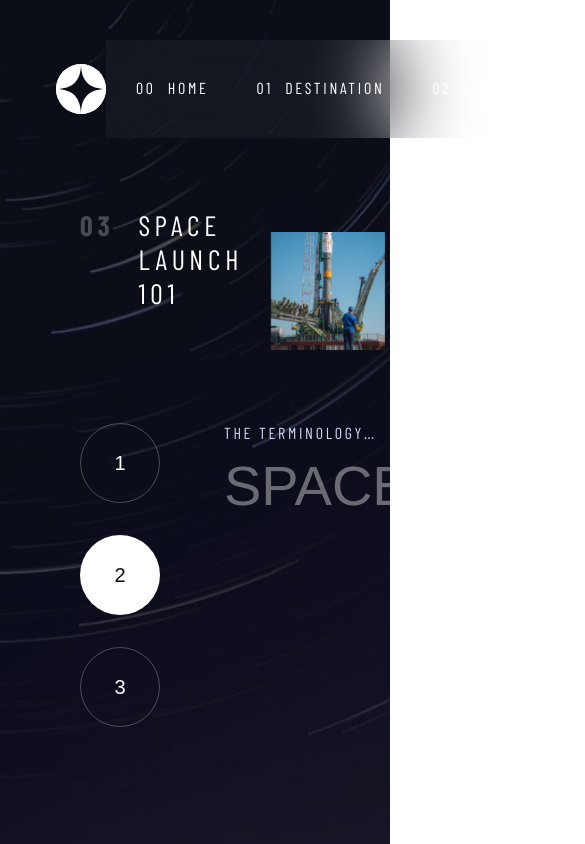
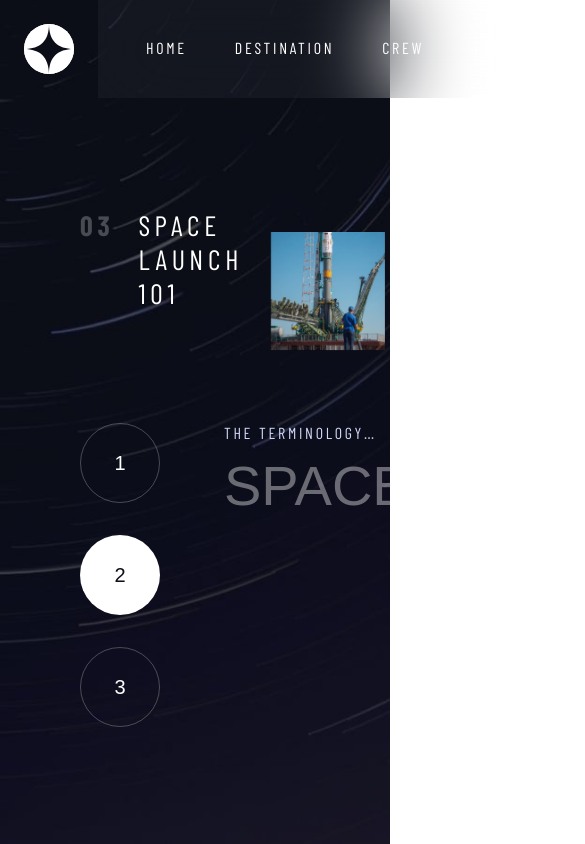
Before and after one commit to aleksandr-efimenko/space-tourism, a Next.js app: page /technology in a window 390 px wide. Shown: the top 844 px of the page, 585 px wide, since content can reach past the window. Built offline with nearby package versions, Linux system fonts and the light colour scheme; a web font is replaced by a local one.

Commit message:
Adjust main menu for tablet

```diff
--- a/src/components/Layout.tsx
+++ b/src/components/Layout.tsx
@@ -5,7 +5,7 @@ import { useRouter } from 'next/router'
 import { BackgroundImage } from '@/components/BackgroundImage'
 import { websiteStructure } from '@/data/websiteStructure'
 import { bellefair, barlowCondensed, barlow } from '@/styles/fonts'
-import { MainMenu } from '@/components/MainMenu'
+import { MainMenuDesktop } from '@/components/MainMenuDesktop'
 
 export function Layout({ children }: { children: React.ReactNode }) {
   const router = useRouter()
@@ -16,12 +16,18 @@ export function Layout({ children }: { children: React.ReactNode }) {
 
   return (
     <div className={`${bellefair.variable} ${barlowCondensed.variable} ${barlow.variable} text-white`}>
-      <header className='absolute top-10 pl-14 flex items-center justify-between w-full'>
-        <Link href='/' className='rounded-full bg-white h-fit min-w-fit'>
+      <header
+        className='absolute w-full flex items-center justify-between
+                    lg:top-10 lg:pl-14'
+      >
+        <Link href='/' className='rounded-full bg-white h-fit min-w-fit m-6 lg:m-0'>
           <Image src={logo} alt='logo' width={50} height={50} />
         </Link>
-        <hr className='relative left-[2.3%] z-10 opacity-25 bg-white h-[1px] w-full' />
-        <MainMenu />
+        <hr
+          className='hidden w-full relative left-[2.3%] z-10 opacity-25 bg-white h-[1px]
+                    lg:block'
+        />
+        <MainMenuDesktop />
       </header>
       <main className=''>{children}</main>
       <BackgroundImage backgroundImage={backgroundImage} alt='background image' />
--- a/src/components/MainMenu.tsx
+++ b/src/components/MainMenuDesktop.tsx
@@ -3,7 +3,7 @@ import { websiteStructure } from '@/data/websiteStructure'
 import Link from 'next/link'
 import { useRouter } from 'next/router'
 
-export function MainMenu() {
+export function MainMenuDesktop() {
   const router = useRouter()
   const underlineStyle = ' border-opacity-100'
   const underlineHoverStyle = '  border-opacity-0 hover:border-opacity-50'
@@ -11,7 +11,7 @@ export function MainMenu() {
     return router.pathname === path ? underlineStyle : underlineHoverStyle
   }
   return (
-    <nav className='pl-[9%] pr-[12%] backdrop-menu h-full'>
+    <nav className='px-12 lg:pl-[9%] lg:pr-[12%] backdrop-menu h-full'>
       <ul className='flex gap-12 justify-between nav-text h-full items-center'>
         {websiteStructure.map((item, index) => (
           <li
@@ -20,7 +20,7 @@ export function MainMenu() {
               hover:border-b-[0.1875rem] hover:border-white`}
           >
             <Link href={item.path} key={item.name} className='py-[2.375rem] flex gap-3'>
-              <span>{convertToDoubleDigit(index)}</span>
+              <span className='hidden lg:block'>{convertToDoubleDigit(index)}</span>
               <p>{item.name}</p>
             </Link>
           </li>
```
